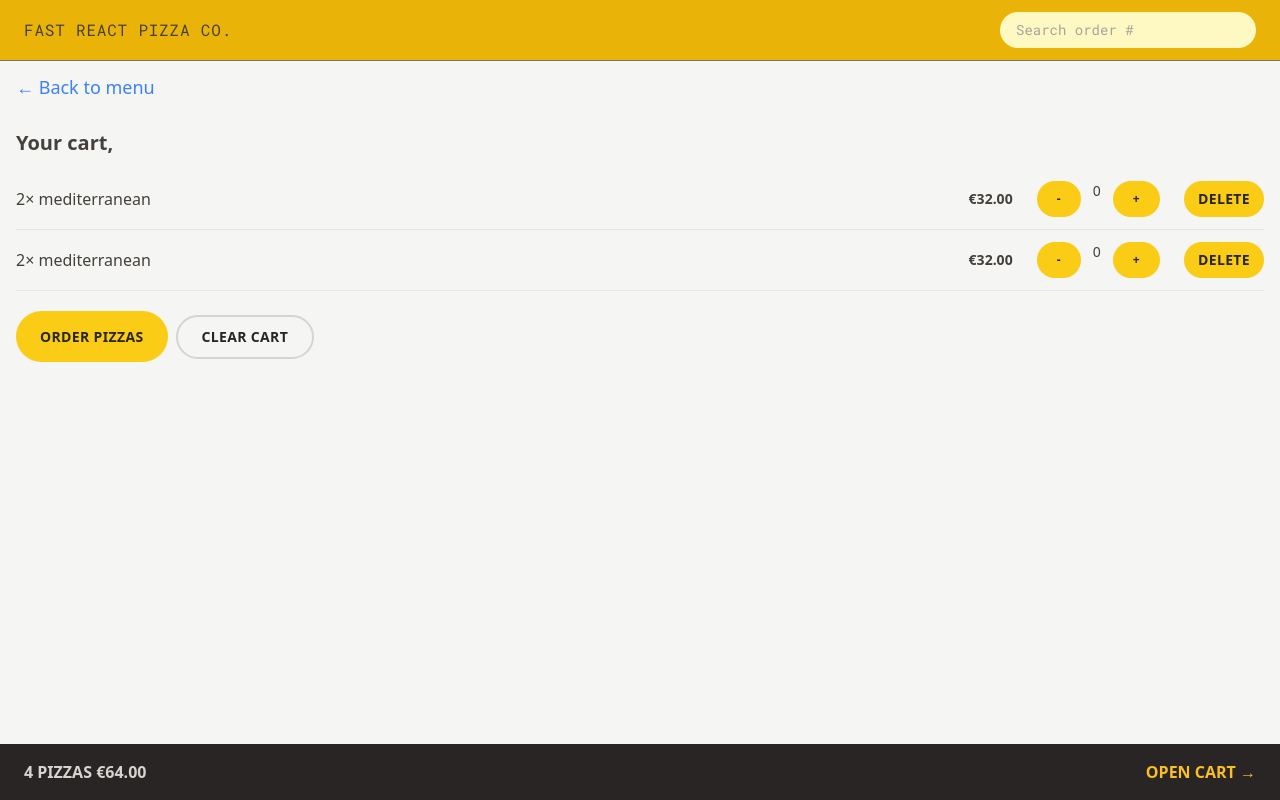
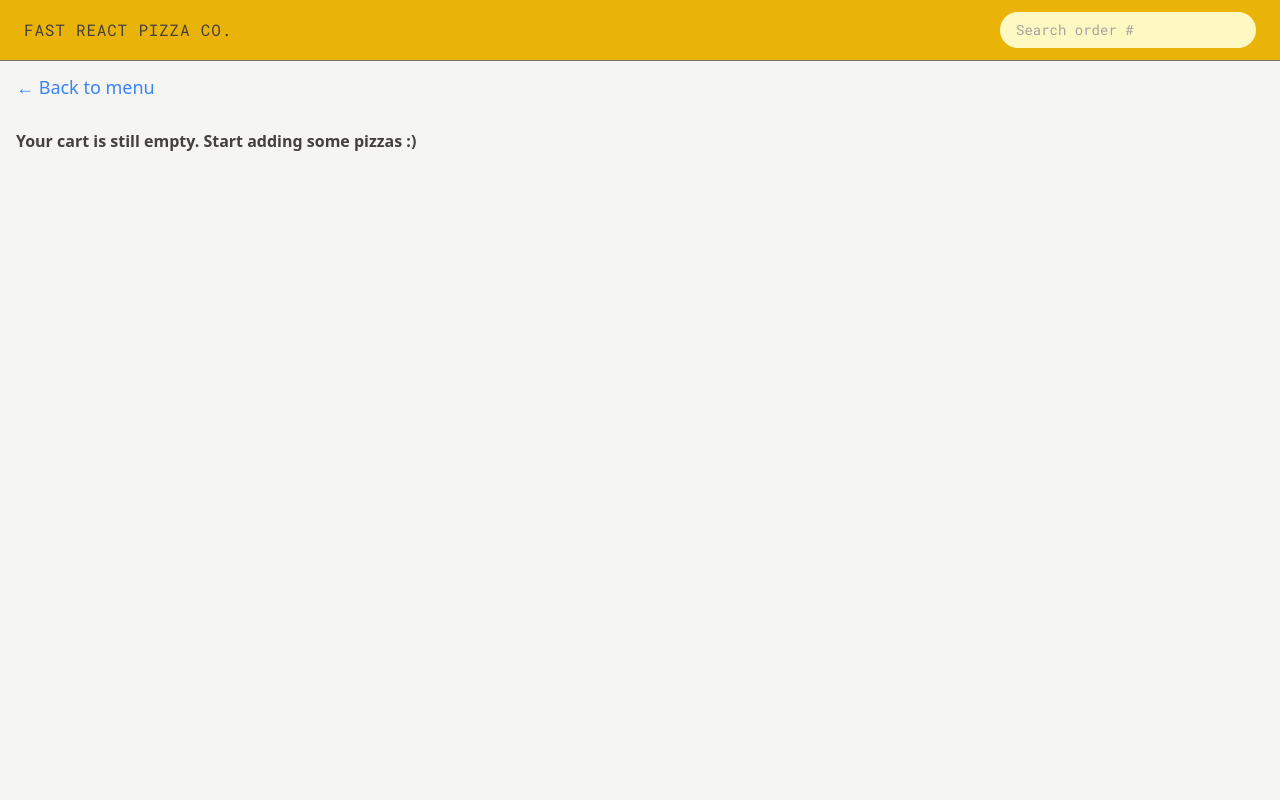
Before and after one commit to zacktam12/PizzaFlow, a React (Vite) app: page /cart in a window 1280 px wide. Built offline with nearby package versions, Linux system fonts and the light colour scheme.

Commit message:
modifying codes organization and finalizing

```diff
--- a/src/features/cart/CartItem.jsx
+++ b/src/features/cart/CartItem.jsx
@@ -1,24 +1,23 @@
-import { useDispatch, useSelector } from "react-redux";
+import { useSelector } from "react-redux";
 import { formatCurrency } from "../../utils/helpers";
 import DeleteItem from "./DeleteItem";
 import UpdateItemQuantity from "./UpdateItemQuantity";
 import { getCurrentQuantityById } from "./cartSlice";
 function CartItem({ item }) {
   const { pizzaId, name, quantity, totalPrice } = item;
-  const currentQuantity = useSelector(getCurrentQuantityById([pizzaId]));
-  console.log(currentQuantity);
+  const currentQuantity = useSelector(getCurrentQuantityById(pizzaId));
 
   return (
     <li className="py-3 sm:flex sm:items-center sm:justify-between">
-      <p className="mt-1 sm:mt-0">
+      <p className="mb-1 sm:mb-0">
         {quantity}&times; {name}
       </p>
       <div className="flex items-center justify-between sm:gap-6">
         <p className="text-sm font-bold">{formatCurrency(totalPrice)}</p>
         <UpdateItemQuantity
+          pizzaId={pizzaId}
           currentQuantity={currentQuantity}
-          pizzaId={pizzaId}
-        ></UpdateItemQuantity>
+        />
         <DeleteItem pizzaId={pizzaId} />
       </div>
     </li>
--- a/src/features/cart/CartOverview.jsx
+++ b/src/features/cart/CartOverview.jsx
@@ -1,17 +1,15 @@
 import { useSelector } from "react-redux";
 import { Link } from "react-router-dom";
+import { getTotalCartPrice, getTotalCartQuantity } from "./cartSlice";
 import { formatCurrency } from "../../utils/helpers";
-import { getCart, getTotalCartPrice, getTotalCartQuantity } from "./cartSlice";
 
 function CartOverview() {
   // Access Redux state
   const totalCartQuantity = useSelector(getTotalCartQuantity);
   const totalCartPrice = useSelector(getTotalCartPrice);
 
-  console.log(totalCartQuantity);
-
   // add this when you have the cart
-  // if (!totalCartQuantity) return null;
+  if (!totalCartQuantity) return null;
 
   return (
     <div className="flex items-center justify-between bg-stone-800 px-4 py-4 text-sm uppercase text-stone-200 sm:px-6 md:text-base">
@@ -19,12 +17,7 @@ function CartOverview() {
         <span>{totalCartQuantity} pizzas </span>
         <span>{formatCurrency(totalCartPrice)}</span>
       </p>
-      <Link
-        to="/cart"
-        className="font-semibold text-amber-400 hover:text-amber-300"
-      >
-        Open cart &rarr;
-      </Link>
+      <Link to="/cart">Open cart &rarr;</Link>
     </div>
   );
 }
--- a/src/features/cart/DeleteItem.jsx
+++ b/src/features/cart/DeleteItem.jsx
@@ -5,7 +5,7 @@ import { deleteItem } from "./cartSlice";
 function DeleteItem({ pizzaId }) {
   const dispatch = useDispatch();
   return (
-    <Button onclick={() => dispatch(deleteItem(pizzaId))} type="small">
+    <Button type="small" onClick={() => dispatch(deleteItem(pizzaId))}>
       Delete
     </Button>
   );
--- a/src/features/cart/UpdateItemQuantity.jsx
+++ b/src/features/cart/UpdateItemQuantity.jsx
@@ -8,7 +8,7 @@ function UpdateItemQuantity({ pizzaId, currentQuantity }) {
     <div className="item-center flex gap-2 md:gap-3">
       <Button
         type="round"
-        onclick={() => dispatch(decreaseItemQuantity(pizzaId))}
+        onClick={() => dispatch(decreaseItemQuantity(pizzaId))}
       >
         -
       </Button>{" "}
@@ -17,7 +17,7 @@ function UpdateItemQuantity({ pizzaId, currentQuantity }) {
       </span>
       <Button
         type="round"
-        onclick={() => dispatch(increaseItemQuantity(pizzaId))}
+        onClick={() => dispatch(increaseItemQuantity(pizzaId))}
       >
         +
       </Button>
--- a/src/features/cart/cartSlice.js
+++ b/src/features/cart/cartSlice.js
@@ -1,22 +1,16 @@
 import { createSlice } from "@reduxjs/toolkit";
 
 const initialState = {
-  cart: [
-    {
-      pizzaId: 12,
-      name: "mediterranean",
-      quantity: 2,
-      unitPrice: 16,
-      totalPrice: 32,
-    },
-    {
-      pizzaId: 13,
-      name: "mediterranean",
-      quantity: 2,
-      unitPrice: 16,
-      totalPrice: 32,
-    },
-  ],
+  cart: [],
+  // {
+  //   pizzaId: 12,
+  //   name: "mediterranean",
+  //   quantity: 2,
+  //   unitPrice: 16,
+  //   totalPrice: 32,
+  // },
+
+  // ],
 };
 
 const cartSlice = createSlice({
@@ -30,9 +24,7 @@ const cartSlice = createSlice({
     },
     deleteItem(state, action) {
       // payload=pizzaId
-      state.cart = state.cart.filter(
-        (items) => items.pizzaId !== action.payload,
-      );
+      state.cart = state.cart.filter((item) => item.pizzaId !== action.payload);
     },
     increaseItemQuantity(state, action) {
       // payload=pizzaId
@@ -64,6 +56,7 @@ export const {
   clearCart,
 } = cartSlice.actions;
 
+export default cartSlice.reducer;
 export const getCart = (state) => state.cart.cart;
 
 export const getTotalCartQuantity = (state) =>
@@ -82,6 +75,4 @@ export const getCurrentQuantityById = (id) => (state) =>
 //   };
 // }
 
-export default cartSlice.reducer;
-
 // reselect
--- a/src/features/menu/MenuItem.jsx
+++ b/src/features/menu/MenuItem.jsx
@@ -6,13 +6,12 @@ import DeleteItem from "../cart/DeleteItem";
 import UpdateItemQuantity from "../cart/UpdateItemQuantity";
 
 function MenuItem({ pizza }) {
+  const dispatch = useDispatch();
   const { id, name, unitPrice, ingredients, soldOut, imageUrl } = pizza;
-  const dispatch = useDispatch();
   const currentQuantity = useSelector(getCurrentQuantityById(id));
   const isInCart = currentQuantity > 0;
 
   function handleAddToCart() {
-    console.log(id);
     const newItem = {
       pizzaId: id,
       name,
@@ -28,16 +27,16 @@ function MenuItem({ pizza }) {
       <img
         src={imageUrl}
         alt={name}
-        className={`w-20 ${soldOut ? "opacity-70 grayscale" : ""}`}
+        className={`h-24 ${soldOut ? "opacity-70 grayscale" : ""}`}
       />
-      <div className="flex grow flex-col justify-center">
+      <div className="flex grow flex-col">
         <p className="font-medium">{name}</p>
         <p className="text-sm capitalize italic text-stone-500">
           {ingredients.join(", ")}
         </p>
         <div className="mt-auto flex items-center justify-between text-sm">
           {!soldOut ? (
-            <p>{formatCurrency(unitPrice)}</p>
+            <p className="text-sm">{formatCurrency(unitPrice)}</p>
           ) : (
             <p className="text-sm font-medium uppercase text-stone-500">
               Sold out
@@ -46,13 +45,15 @@ function MenuItem({ pizza }) {
 
           {isInCart && (
             <div className="flex items-center gap-3 sm:gap-8">
-              {" "}
-              <UpdateItemQuantity pizzaId={id} />
+              <UpdateItemQuantity
+                pizzaId={id}
+                currentQuantity={currentQuantity}
+              />
               <DeleteItem pizzaId={id} />
             </div>
           )}
           {!soldOut && !isInCart && (
-            <Button onClick={handleAddToCart} type="small">
+            <Button type="small" onClick={handleAddToCart}>
               Add to cart
             </Button>
           )}
--- a/src/features/order/CreateOrder.jsx
+++ b/src/features/order/CreateOrder.jsx
@@ -29,11 +29,10 @@ function CreateOrder() {
 
   const navigation = useNavigation();
   const isSubmitting = navigation.state === "submitting";
-  const formError = useActionData();
+  const formErrors = useActionData();
   const dispatch = useDispatch();
 
   const cart = useSelector(getCart);
-  console.log(cart);
 
   const totalCartPrice = useSelector(getTotalCartPrice);
   const priorityPrice = withPriority ? totalCartPrice * 0.2 : 0;
@@ -42,34 +41,34 @@ function CreateOrder() {
   if (!cart.length) return <EmptyCart />;
 
   return (
-    <div className="mx-4 mt-3">
+    <div className="px-4 py-6">
       <h2 className="font-bold uppercase italic">Ready to order? Let's go!</h2>
 
       <Form method="POST">
-        <div className="mt-5 flex flex-col gap-2 sm:flex-row sm:items-center sm:justify-between">
+        <div className="mb-5 flex flex-col gap-2 sm:flex-row sm:items-center">
           <label className="sm:basis-40">First Name</label>
           <input
             className="input grow"
             type="text"
             name="customer"
             defaultValue={username}
-            plrequired
+            required
           />
         </div>
 
-        <div className="mt-5 flex flex-col gap-2 sm:flex-row sm:items-center">
+        <div className="mb-5 flex flex-col gap-2 sm:flex-row sm:items-center">
           <label className="sm:basis-40">Phone number</label>
           <div className="grow">
             <input className="input w-full" type="tel" name="phone" required />
+            {formErrors?.phone && (
+              <p className="mt-2 rounded-md bg-red-100 p-2 text-xs text-red-700">
+                {formErrors.phone}
+              </p>
+            )}
           </div>
-          {formError?.phone && (
-            <p className="mt-2 rounded-md bg-red-100 p-2 text-xs text-red-700">
-              {formError.phone}
-            </p>
-          )}
         </div>
 
-        <div className="relative mt-5 flex flex-col gap-2 sm:flex-row sm:items-center">
+        <div className="relative mb-5 flex flex-col gap-2 sm:flex-row sm:items-center">
           <label className="sm:basis-40">Address</label>
           <div className="grow">
             <input
@@ -111,7 +110,7 @@ function CreateOrder() {
             value={withPriority}
             onChange={(e) => setWithPriority(e.target.checked)}
           />
-          <label className="px-4" htmlFor="priority">
+          <label htmlFor="priority" className="font-medium">
             Want to give your order priority?
           </label>
         </div>
@@ -122,15 +121,15 @@ function CreateOrder() {
             type="hidden"
             name="position"
             value={
-              position.longitude
+              position.longitude && position.latitude
                 ? `${position.latitude},${position.longitude}`
                 : ""
             }
           />
           <Button type="primary" disabled={isSubmitting || isLoadingAddress}>
             {isSubmitting
-              ? "Placing order..."
-              : `Order now ${formatCurrency(totalPrice)}`}
+              ? "Placing order...."
+              : `Order now from ${formatCurrency(totalPrice)}`}
           </Button>
         </div>
       </Form>
@@ -141,7 +140,6 @@ function CreateOrder() {
 export async function action({ request }) {
   const formData = await request.formData();
   const data = Object.fromEntries(formData);
-  console.log(data);
 
   const order = {
     ...data,
@@ -152,7 +150,7 @@ export async function action({ request }) {
   const errors = {};
   if (!isValidPhone(order.phone))
     errors.phone =
-      "Please give us your correct phone number we might need it to contact you";
+      "Please give us your correct phone number.We might need it to contact you.";
   if (Object.keys(errors).length > 0) return errors;
 
   // if everything is ok createNewOrder and redirect to the order page
--- a/src/features/order/Order.jsx
+++ b/src/features/order/Order.jsx
@@ -19,7 +19,6 @@ function Order() {
     },
     [fetcher],
   );
-  console.log(fetcher);
 
   // Everyone can search for all orders, so for privacy reasons we're gonna gonna exclude names or address, these are only for the restaurant staff
   const {
@@ -56,20 +55,20 @@ function Order() {
             ? `Only ${calcMinutesLeft(estimatedDelivery)} minutes left 😃`
             : "Order should have arrived"}
         </p>
-        <p className="font- medium text-xs text-stone-500">
+        <p className="text-xs font-medium text-stone-500">
           (Estimated delivery: {formatDate(estimatedDelivery)})
         </p>
       </div>
-      <ul className="divide divide-y border-b border-t border-stone-200 font-medium">
+      <ul className="dive-stone-200 divide-y border-b border-t">
         {cart.map((item) => (
           <OrderItem
             item={item}
+            key={item.pizzaId}
+            isLoadingIngredients={fetcher.state === "loading"}
             ingredients={
               fetcher?.data?.find((el) => el.id === item.pizzaId)
                 ?.ingredients ?? []
             }
-            key={item.id}
-            isLoadingIngredients={fetcher.state === "isLoading"}
           />
         ))}
       </ul>
@@ -87,7 +86,7 @@ function Order() {
           To pay on delivery: {formatCurrency(orderPrice + priorityPrice)}
         </p>
       </div>
-      {!priority && <UpdateOrder />}
+      {!priority && <UpdateOrder order={order} />}
     </div>
   );
 }
--- a/src/features/order/OrderItem.jsx
+++ b/src/features/order/OrderItem.jsx
@@ -4,15 +4,15 @@ function OrderItem({ item, isLoadingIngredients, ingredients }) {
   const { quantity, name, totalPrice } = item;
 
   return (
-    <li className="my-2 space-y-1">
-      <div className="mx-2 flex flex-wrap items-center justify-between gap-4 text-sm">
+    <li className="space-y-1 py-3">
+      <div className="flex items-center justify-between gap-4 text-sm">
         <p>
-          <span>{quantity}&times;</span> {name}
+          <span className="font-bold">{quantity}&times;</span> {name}
         </p>
-        <p>{formatCurrency(totalPrice)}</p>
+        <p className="font-bold">{formatCurrency(totalPrice)}</p>
       </div>
       <p className="text-sm capitalize text-stone-500">
-        {isLoadingIngredients ? "Loading" : ingredients.join(", ")}
+        {isLoadingIngredients ? "Loading..." : ingredients.join(", ")}
       </p>
     </li>
   );
--- a/src/features/order/SearchOrder.jsx
+++ b/src/features/order/SearchOrder.jsx
@@ -18,7 +18,7 @@ function SearchOrder() {
         value={query}
         onChange={(e) => setQuery(e.target.value)}
         className="focus-yellow-200 w-28 rounded-full bg-yellow-100 px-4 py-2 text-sm transition-all duration-300 placeholder:text-stone-400 focus:outline-none focus:ring focus:ring-yellow-500 sm:w-64 sm:focus:w-72"
-      ></input>
+      />
     </form>
   );
 }
--- a/src/features/order/UpdateOrder.jsx
+++ b/src/features/order/UpdateOrder.jsx
@@ -16,7 +16,7 @@ function UpdateOrder({ order }) {
 
 export default UpdateOrder;
 
-export async function action(request, params) {
+export async function action({ request, params }) {
   const data = { priority: true };
   await updateOrder(params.orderId, data);
   return null;
--- a/src/ui/Button.jsx
+++ b/src/ui/Button.jsx
@@ -1,40 +1,33 @@
 import { Link } from "react-router-dom";
 
-function Button({ children, disabled, to, type, onclick }) {
-  const Base =
-    "rounded-full text-sm font-semibold uppercase tracking-wide text-stone-800 transition-colors duration-700 focus:inline-block focus:bg-yellow-300 focus:outline-none focus:ring focus:ring-yellow-300 focus:ring-offset-2 disabled:cursor-not-allowed   ";
+function Button({ children, disabled, to, type, onClick }) {
+  const base =
+    "inline-block text-sm rounded-full bg-yellow-400 font-semibold uppercase tracking-wide text-stone-800 transition-colors duration-300 hover:bg-yellow-300 focus:bg-yellow-300 focus:outline-none focus:ring focus:ring-yellow-300 focus:ring-offset-2 disabled:cursor-not-allowed";
 
-  const Styles = {
-    primary:
-      Base + " px-4 py-3 md:px-6 md:py-4 bg-yellow-400 hover:bg-yellow-300 ",
-    small:
-      Base +
-      " px-2.5 py-1 md:px-3.5 text-sm md:py-2 bg-yellow-400 hover:bg-yellow-300 ",
-    round:
-      Base +
-      " px-4 py-2 md:px-5 text-xs md:py-2.5 bg-yellow-400 hover:bg-yellow-300 ",
+  const styles = {
+    primary: base + " px-4 py-3 md:px-6 md:py-4",
+    small: base + " px-4 py-2 md:px-5 md:py-2.5 text-xs",
+    round: base + " px-2.5 py-1 md:px-3.5 md:py-2 text-sm",
     secondary:
-      Base +
-      " hover:bg-stone-300 hover:text-stone-800 focus:ring-stone-300 focus:bg-stone-300 text-stone-400 px-4 py-3.5 md:px-6 md:py-2.5  border-stone-300 border-2",
+      "inline-block text-sm rounded-full border-2 border-stone-300 font-semibold uppercase tracking-wide text-stone-400 transition-colors duration-300 hover:bg-stone-300 hover:text-stone-800 focus:bg-stone-300 focus:text-stone-800 focus:outline-none focus:ring focus:ring-stone-200 focus:ring-offset-2 disabled:cursor-not-allowed px-4 py-2.5 md:px-6 md:py-3.5",
   };
 
-  if (to) {
+  if (to)
     return (
-      <Link className={Styles[type]} to={to}>
+      <Link to={to} className={styles[type]}>
         {children}
       </Link>
     );
-  }
 
-  if (onclick)
+  if (onClick)
     return (
-      <button onclick={onclick} className={Styles[type]} disabled={disabled}>
+      <button onClick={onClick} disabled={disabled} className={styles[type]}>
         {children}
       </button>
     );
 
   return (
-    <button className={Styles[type]} disabled={disabled}>
+    <button disabled={disabled} className={styles[type]}>
       {children}
     </button>
   );
```
